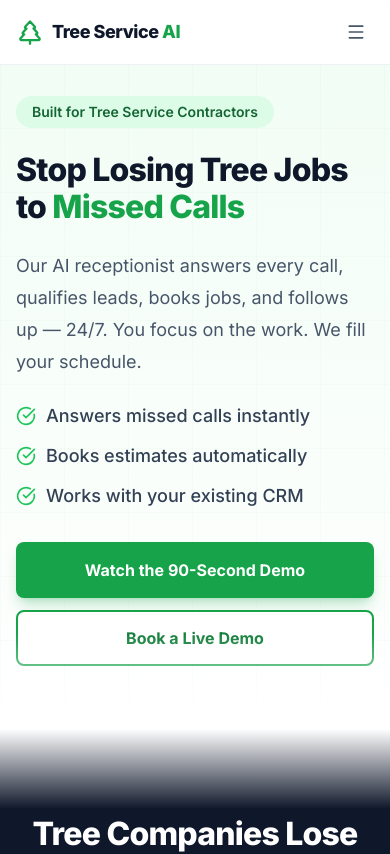
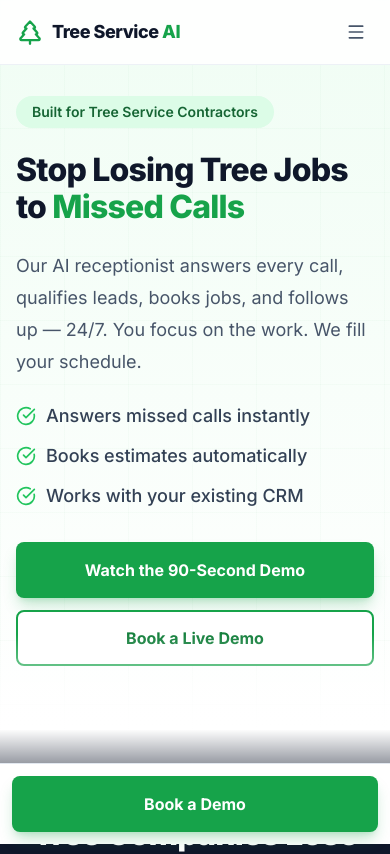
Before and after one commit to beautaytoe/tree-service-AI, a Next.js app: page / in a window 390 px wide. Shown: the top 854 px of the page. Built offline with nearby package versions, Linux system fonts and the light colour scheme.

Commit message:
Calendly embed + sticky mobile CTA

```diff
--- a/app/page.tsx
+++ b/app/page.tsx
@@ -11,11 +11,13 @@ import Testimonials from "@/components/Testimonials";
 import FAQ from "@/components/FAQ";
 import Contact from "@/components/Contact";
 import Footer from "@/components/Footer";
+import MobileCTA from "@/components/MobileCTA";
 
 export default function Home() {
   return (
     <>
       <Navbar />
+      <MobileCTA />
       <Hero />
       <Problem />
       <Demo />
--- a/components/Contact.tsx
+++ b/components/Contact.tsx
@@ -1,7 +1,7 @@
 "use client";
 
 import { motion } from "framer-motion";
-import { Send, Calendar } from "lucide-react";
+import { Send } from "lucide-react";
 
 export default function Contact() {
   return (
@@ -38,17 +38,12 @@ export default function Contact() {
             viewport={{ once: true, margin: "-60px" }}
             transition={{ duration: 0.5, delay: 0.1 }}
           >
-            <div className="flex h-full min-h-[400px] flex-col items-center justify-center rounded-2xl border border-charcoal-700 bg-gradient-to-br from-charcoal-800 to-charcoal-900">
-              <div className="flex h-16 w-16 items-center justify-center rounded-full bg-green-900/50">
-                <Calendar className="h-8 w-8 text-green-400" />
-              </div>
-              <p className="mt-4 text-lg font-bold text-charcoal-200">
-                Calendly booking widget
-              </p>
-              <p className="mt-1 text-sm text-charcoal-500">
-                Embed coming soon
-              </p>
-            </div>
+            <iframe
+              src="https://calendly.com/beau-rizedigital/30min?hide_gdpr_banner=1&background_color=1e293b&text_color=e2e8f0&primary_color=22c55e"
+              className="h-[600px] w-full rounded-2xl"
+              frameBorder="0"
+              title="Book a Demo"
+            />
           </motion.div>
 
           {/* Fallback form */}
--- a/components/Footer.tsx
+++ b/components/Footer.tsx
@@ -9,7 +9,7 @@ const links = [
 
 export default function Footer() {
   return (
-    <footer className="border-t border-charcoal-200 bg-white py-12">
+    <footer className="border-t border-charcoal-200 bg-white py-12 pb-24 md:pb-12">
       <div className="mx-auto max-w-7xl px-4 sm:px-6 lg:px-8">
         <div className="flex flex-col items-center gap-6 sm:flex-row sm:justify-between">
           <div>
--- /dev/null
+++ b/components/MobileCTA.tsx
@@ -0,0 +1,12 @@
+export default function MobileCTA() {
+  return (
+    <div className="fixed inset-x-0 bottom-0 z-40 border-t border-charcoal-200 bg-white p-3 md:hidden">
+      <a
+        href="#contact"
+        className="flex h-14 w-full items-center justify-center rounded-lg bg-green-600 text-base font-bold text-white shadow-lg shadow-green-600/25 transition-colors hover:bg-green-700"
+      >
+        Book a Demo
+      </a>
+    </div>
+  );
+}
```
